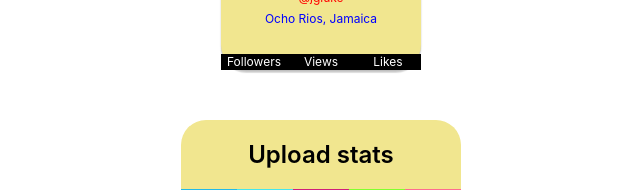
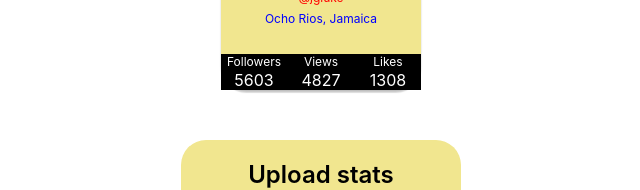
Before and after one commit to rusldrim/goit-react-hw-01-components, a React (Create React App) app: page / in a window 1280 px wide. Shown: the part 336-526 px from the top of the page, without its empty margins (319-959 px from the left). Built offline with nearby package versions, Linux system fonts and the light colour scheme.

Commit message:
Update User.jsx

```diff
--- a/src/components/User/User.jsx
+++ b/src/components/User/User.jsx
@@ -9,6 +9,7 @@
   followers,
   views,
   likes,
+  stats
 }) {
   return (
     <div className={css.profile}>
@@ -22,15 +23,15 @@
       <ul className={css.profile__stats}>
         <li className={css.profile__statsItem}>
           <span className={css.profile__label}>Followers</span>
-          <span className={css.profile__quantity}>{followers}</span>
+          <span className={css.profile__quantity}>{stats.followers}</span>
         </li>
         <li className={css.profile__statsItem}>
           <span className={css.profile__label}>Views</span>
-          <span className={css.profile__quantity}>{views}</span>
+          <span className={css.profile__quantity}>{stats.views}</span>
         </li>
         <li className={css.profile__statsItem}>
           <span className={css.profile__label}>Likes</span>
-          <span className={css.profile__quantity}>{likes}</span>
+          <span className={css.profile__quantity}>{stats.likes}</span>
         </li>
       </ul>
     </div>
```
